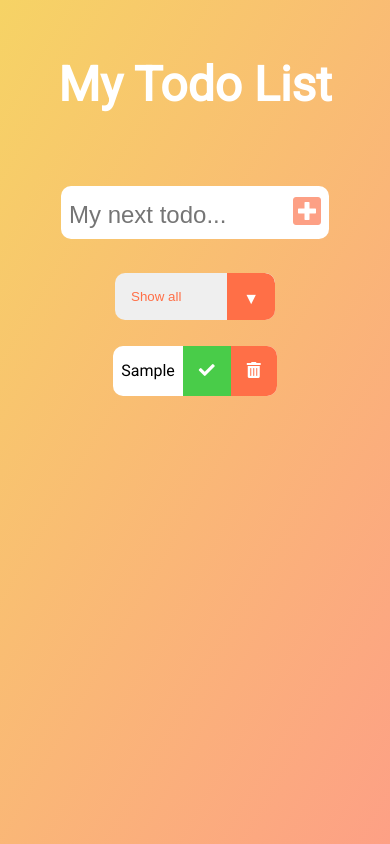
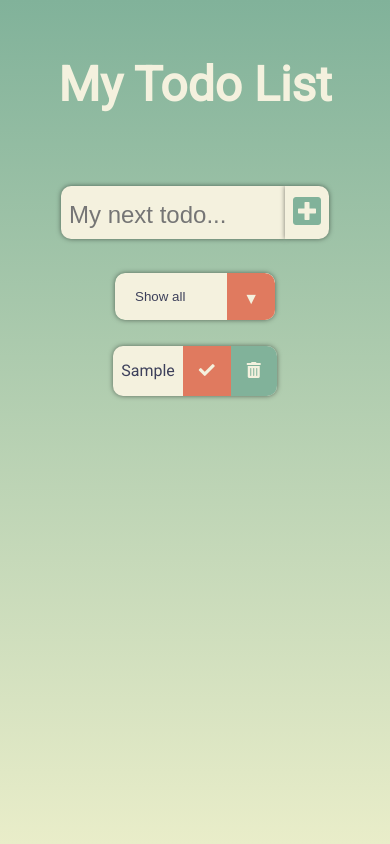
Before and after one commit to danielmolnar/to-do-list, a plain HTML site: page index.html in a window 390 px wide. Both pictures are taken after typing "Sample" into the empty fields and a click on the button 307 px from the left and 212 px from the top of the page. Drawn offline with Linux system fonts and the light colour scheme.

Commit message:
changed colors and added responsive flex wrap

```diff
--- a/app.js
+++ b/app.js
@@ -1,15 +1,12 @@
-// selectors
 const todoInput = document.querySelector('.todo-input');
 const todoButton = document.querySelector('.todo-button');
 const todoList = document.querySelector('.todo-list');
 const filterOption = document.querySelector('.filter-todo');
-//Event Listeners
+
 document.addEventListener('DOMContentLoaded', getTodos);
 todoButton.addEventListener('click', addTodo);
 todoList.addEventListener('click', deleteCheck);
 filterOption.addEventListener('click', filterTodo);
-
-//Functions
 
 function addTodo(event) {
   event.preventDefault();
--- a/style.css
+++ b/style.css
@@ -1,19 +1,29 @@
-* {
+*,
+*::before,
+*::after {
   margin: 0;
   padding: 0;
   box-sizing: border-box;
 }
 
+:root {
+  --fc-primary: #f4f1de;
+  --fc-secondary: #3d405b;
+  --clr-button-primary: rgba(129, 178, 154, 1);
+  --clr-button-secondary: #e07a5f;
+  --clr-form: #81b29a;
+  --clr-boxshadow: 0px 0px 5px rgba(0, 0, 0, 0.5);
+}
+
 body {
-  background: linear-gradient(120deg, #f6d365, #fda085);
-  color: white;
+  background: linear-gradient(
+    180deg,
+    rgba(129, 178, 154, 1) 0%,
+    rgba(233, 237, 201, 1) 100%
+  );
+  color: var(--fc-primary);
   font-family: 'Roboto', sans-serif;
   min-height: 100vh;
-}
-
-h3 {
-  padding: 0;
-  margin: 0;
 }
 
 header {
@@ -22,28 +32,30 @@ header {
 
 header,
 form {
-  min-height: 20vh;
+  align-items: center;
   display: flex;
   justify-content: center;
-  align-items: center;
+  min-height: 20vh;
 }
 
 form {
+  align-items: center;
+  display: flex;
+  flex-wrap: wrap;
   margin: 0;
   padding: 0;
-  display: flex;
-  align-items: center;
-  flex-wrap: wrap;
 }
 
 .form-container {
+  margin: 0 auto;
   width: 80%;
-  margin: 0 auto;
 }
 
 input {
+  box-shadow: var(--clr-boxshadow);
+  color: var(--fc-secondary);
+  font-size: 0.5rem;
   width: 80%;
-  font-size: 0.5rem;
 }
 
 input::placeholder {
@@ -52,11 +64,11 @@ input::placeholder {
 
 form input,
 form button {
+  background: var(--fc-primary);
+  border: none;
+  font-size: 2rem;
+  outline: none;
   padding: 0.5rem;
-  font-size: 2rem;
-  border: none;
-  background: white;
-  outline: none;
 }
 
 .input-container input {
@@ -77,38 +89,40 @@ form button {
 }
 
 form button {
-  color: #fda085;
-  background: white;
+  background: var(--fc-primary);
+  box-shadow: var(--clr-boxshadow);
+  color: var(--clr-form);
   cursor: pointer;
   transition: all 0.3s ease;
 }
 
 form button:hover {
-  background: #fda085;
-  color: white;
+  background: var(--clr-form);
+  color: var(--fc-primary);
 }
 
 .todo-container {
   display: flex;
+  align-items: center;
   justify-content: center;
-  align-items: center;
 }
 
 .todo-list {
+  list-style: none;
   min-width: 30%;
-  list-style: none;
 }
 
 .todo {
-  margin: 0.5rem;
-  background: white;
-  color: black;
-  font-size: 1rem;
   display: flex;
   justify-content: space-between;
   align-items: center;
+  background: var(--fc-primary);
+  border-radius: 10px;
+  box-shadow: var(--clr-boxshadow);
+  color: var(--fc-secondary);
+  font-size: 1rem;
+  margin: 0.5rem;
   transition: all 0.5s ease;
-  border-radius: 10px;
 }
 
 .todo li {
@@ -122,16 +136,16 @@ form button:hover {
 
 .trash-btn,
 .complete-btn {
-  background: #ff6f47;
-  color: white;
+  background: var(--clr-form);
   border: none;
-  padding: 1rem;
+  color: var(--fc-primary);
   cursor: pointer;
   font-size: 1rem;
+  padding: 1rem;
 }
 
 .complete-btn {
-  background: rgb(73, 204, 73);
+  background: var(--clr-button-secondary);
 }
 
 .todo-item {
@@ -154,43 +168,43 @@ form button:hover {
 }
 
 select {
+  appearance: none;
+  background-color: var(--fc-primary);
+  border: none;
+  border-bottom-left-radius: 10px;
+  border-top-left-radius: 10px;
+  box-shadow: none;
+  color: var(--fc-secondary);
+  cursor: pointer;
+  -moz-appearance: none;
+  outline: none;
+  padding: 1rem 1.25rem;
   -webkit-appearance: none;
-  -moz-appearance: none;
-  appearance: none;
-  outline: none;
-  box-shadow: none;
-  border: none;
-
   width: 10rem;
-  color: #ff6f47;
-  cursor: pointer;
-  padding: 1rem;
-  border-top-left-radius: 10px;
-  border-bottom-left-radius: 10px;
 }
 
 .select {
+  border-radius: 10px;
+  box-shadow: var(--clr-boxshadow);
   margin: 1rem;
+  overflow: hidden;
   position: relative;
-  overflow: hidden;
-  border-top-right-radius: 10px;
-  border-bottom-right-radius: 10px;
 }
 
 .select::after {
+  background: var(--clr-button-secondary);
+  border-bottom-right-radius: 10px;
+  border-top-right-radius: 10px;
   content: '\25BC';
-  position: absolute;
-  background: #ff6f47;
-  top: 0;
-  right: 0;
   padding: 1rem;
   pointer-events: none;
+  position: absolute;
+  right: 0;
+  top: 0;
   transition: all 0.3s ease;
-  border-top-right-radius: 10px;
-  border-bottom-right-radius: 10px;
 }
 
 .select:hover::after {
-  background: white;
-  color: #ff6f47;
+  background: var(--fc-primary);
+  color: var(--clr-button-secondary);
 }
```
